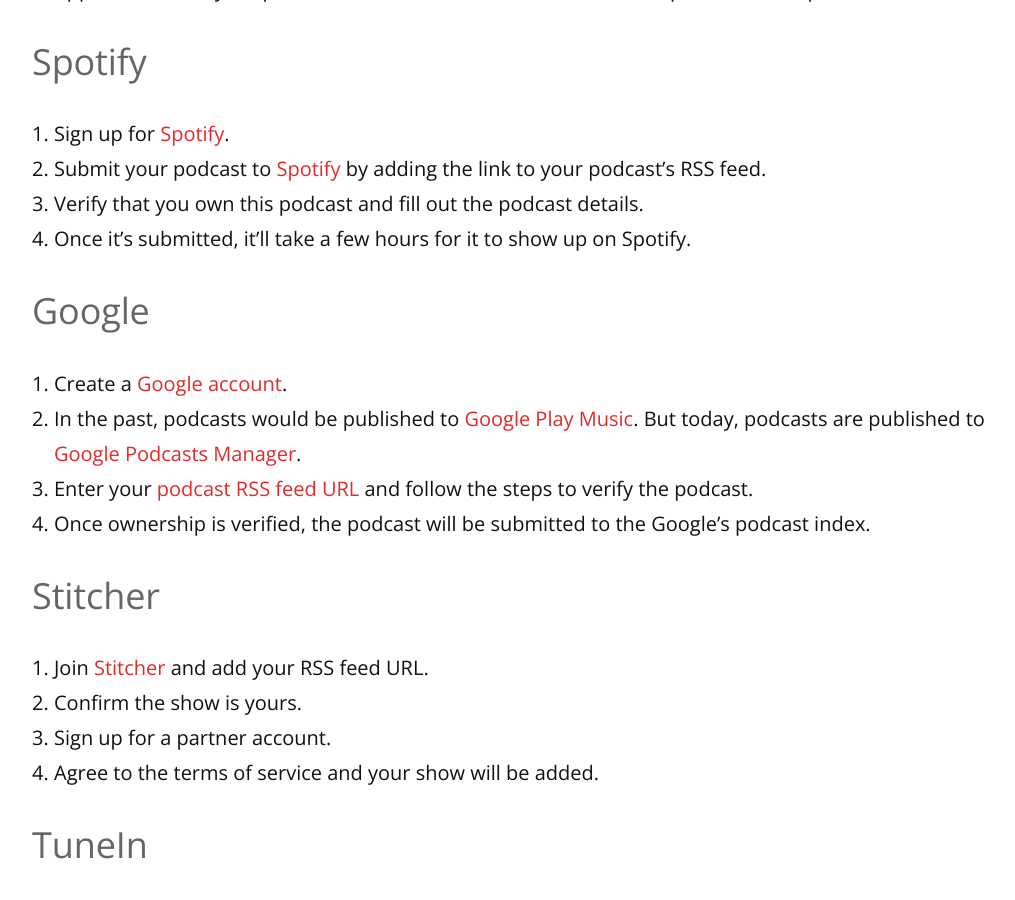
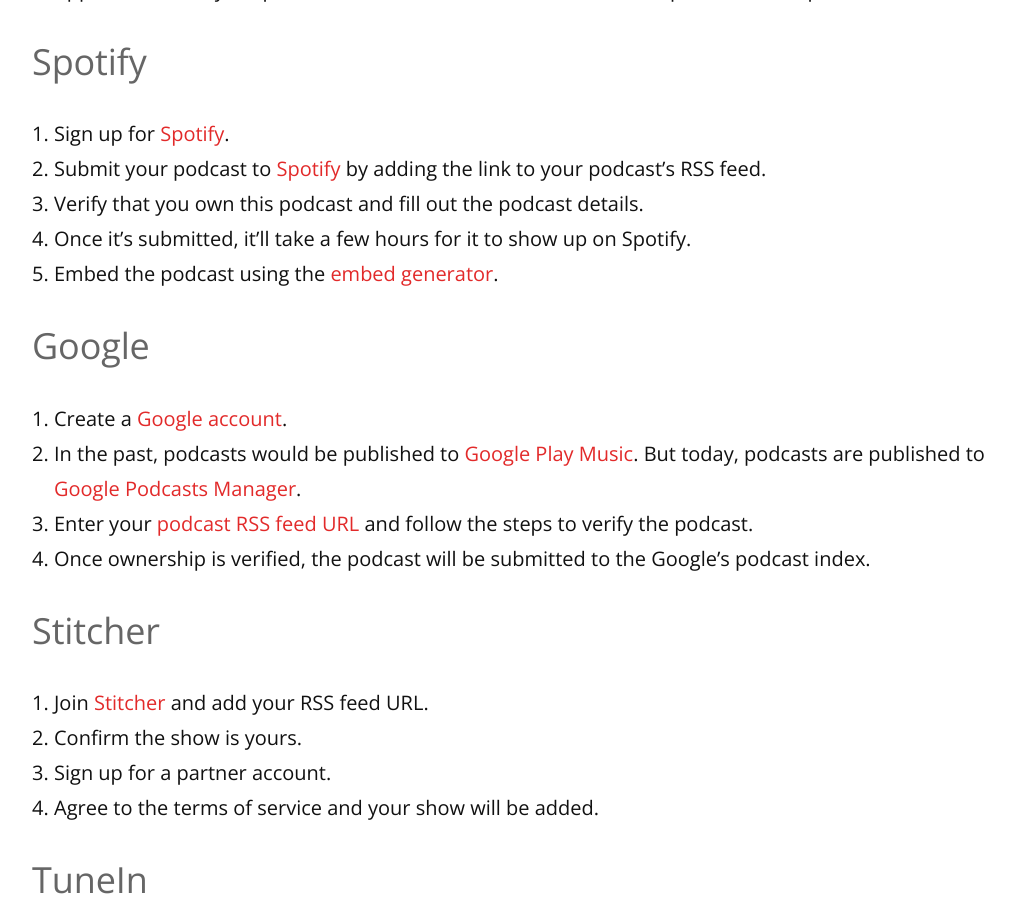
Before and after one commit to remarkablemark/remarkablemark.github.io, a Jekyll site: the page built from _posts/2020/2020-09-08-upload-free-podcast.md, in a window 1280 px wide and 900 px high, scrolled down 2718 px. Shown: the whole window, without its empty margins (128-1143 px from the left). Built offline with Jekyll 4.4.1, drawn with Linux system fonts in a browser that asks for light colours; comment, search, counter and statistics services are not loaded; some of the changed lines change nothing that is shown.

Commit message:
feat(posts): update "How to publish a podcast for free"
Post: 2020-09-08-upload-free-podcast.md

Include Spotify embed generator:
https://developer.spotify.com/documentation/widgets/generate/embed/

```diff
--- a/_posts/2020/2020-09-08-upload-free-podcast.md
+++ b/_posts/2020/2020-09-08-upload-free-podcast.md
@@ -2,7 +2,7 @@
 layout: post
 title: How to publish a podcast for free
 date: 2020-09-08 20:19:29
-updated: 2020-09-12 15:48:36
+updated: 2020-09-12 21:47:08
 excerpt: How to upload and publish a podcast for free on SoundCloud, Apple, Spotify, Google, Stitcher, and TuneIn.
 categories: podcast soundcloud apple spotify google stitcher tunein
 ---
@@ -64,6 +64,7 @@
 2. Submit your podcast to [Spotify](https://podcasters.spotify.com/submit) by adding the link to your podcast's RSS feed.
 3. Verify that you own this podcast and fill out the podcast details.
 4. Once it's submitted, it'll take a few hours for it to show up on Spotify.
+5. Embed the podcast using the [embed generator](https://developer.spotify.com/documentation/widgets/generate/embed/).
 
 ### Google
 
```
